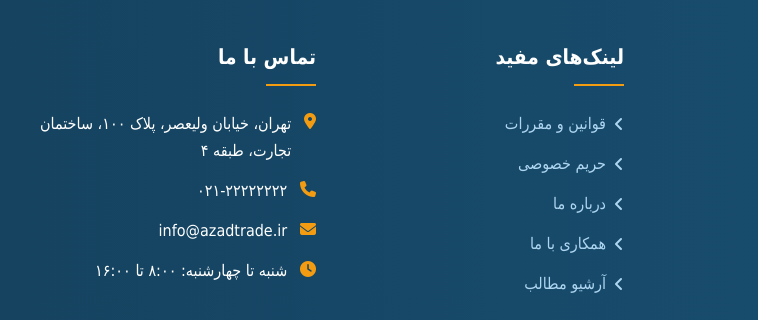
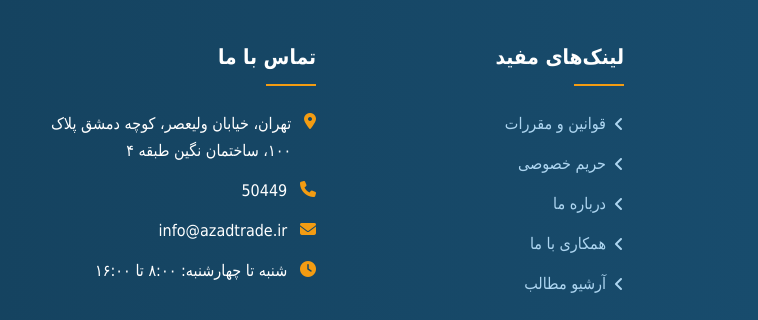
Before and after one commit to Tejarat-Azad-com/Mosahebe, a plain HTML site: page index.html in a window 1280 px wide. Shown: the part 3005-3325 px from the top of the page, 0-758 px from the left. Drawn offline with Linux system fonts and the light colour scheme; a web font is replaced by a local one.

Commit message:
Update index.html

```diff
--- a/index.html
+++ b/index.html
@@ -1187,11 +1187,11 @@
                 <ul class="footer-contact">
                     <li>
                         <i class="fas fa-map-marker-alt"></i>
-                        <span>تهران، خیابان ولیعصر، پلاک ۱۰۰، ساختمان تجارت، طبقه ۴</span>
+                        <span>تهران، خیابان ولیعصر، کوچه دمشق پلاک ۱۰۰، ساختمان نگین طبقه ۴</span>
                     </li>
                     <li>
                         <i class="fas fa-phone"></i>
-                        <span>۰۲۱-۲۲۲۲۲۲۲۲</span>
+                        <span>50449</span>
                     </li>
                     <li>
                         <i class="fas fa-envelope"></i>
```
